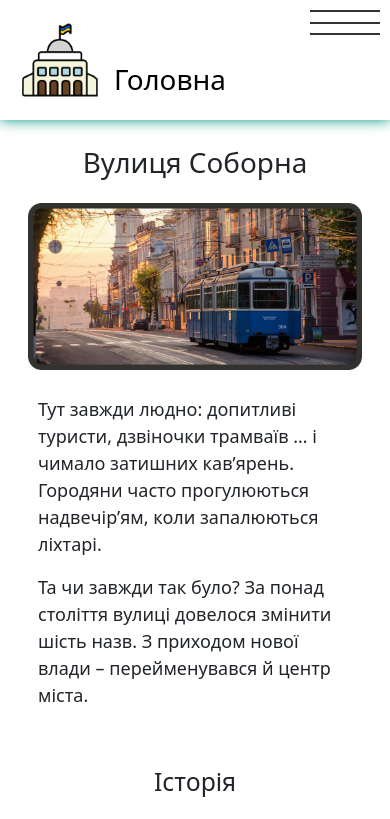
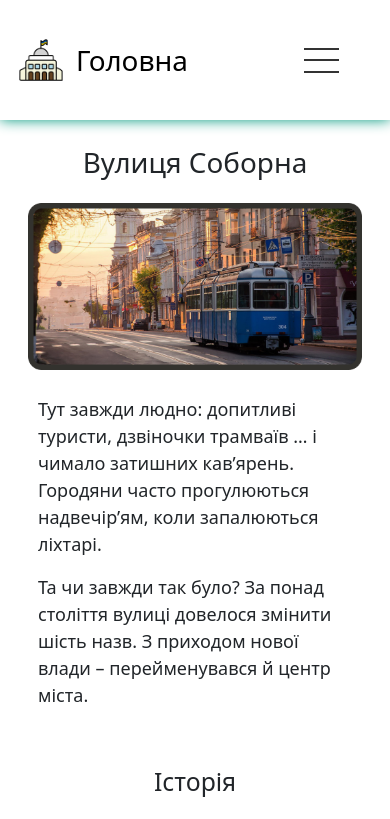
Before and after one commit to Kyzfome/SobornaApp, an Angular app: page / in a window 390 px wide. Shown: the top 819 px of the page. Built offline with nearby package versions, Linux system fonts and the light colour scheme.

Commit message:
fixed_header

```diff
--- a/src/app/header/header.component.scss
+++ b/src/app/header/header.component.scss
@@ -8,7 +8,6 @@ body {
   display: flex;
   height: 120px;
   max-height: 200px;
-  max-width: 100vw;
   background-color: rgb(255, 255, 255);
   filter: drop-shadow(0px 0px 7px #00977c);
   margin-bottom: 10px;
@@ -36,12 +35,6 @@ body {
 
     & img {
       height: 100%;
-    }
-  }
-
-  @media screen and (max-width: 768px) {
-    h1 {
-      max-width: 250px;
     }
   }
 }
@@ -84,9 +77,6 @@ body {
   flex-direction: column;
   justify-content: space-between;
   cursor: pointer;
-  position: relative;
-  right: 0;
-  max-width: 100vw;
 
   .burger-line {
     width: 100%;
@@ -113,8 +103,9 @@ body {
 @media screen and (max-width: 768px) {
   .burger-button {
     display: flex;
-    position: fixed;
-    top: 10px;
-    right: 10px;
+  }
+
+  .logo {
+    max-height: 50px;
   }
 }
```
